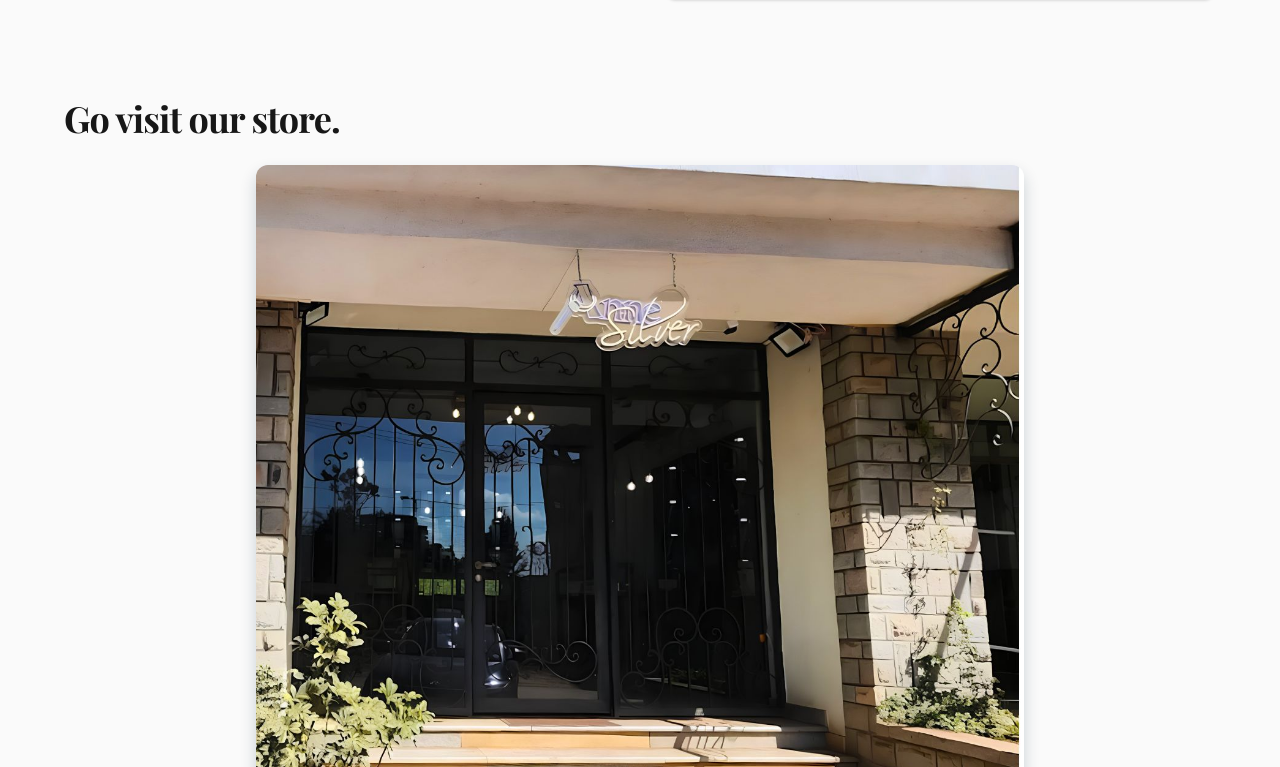
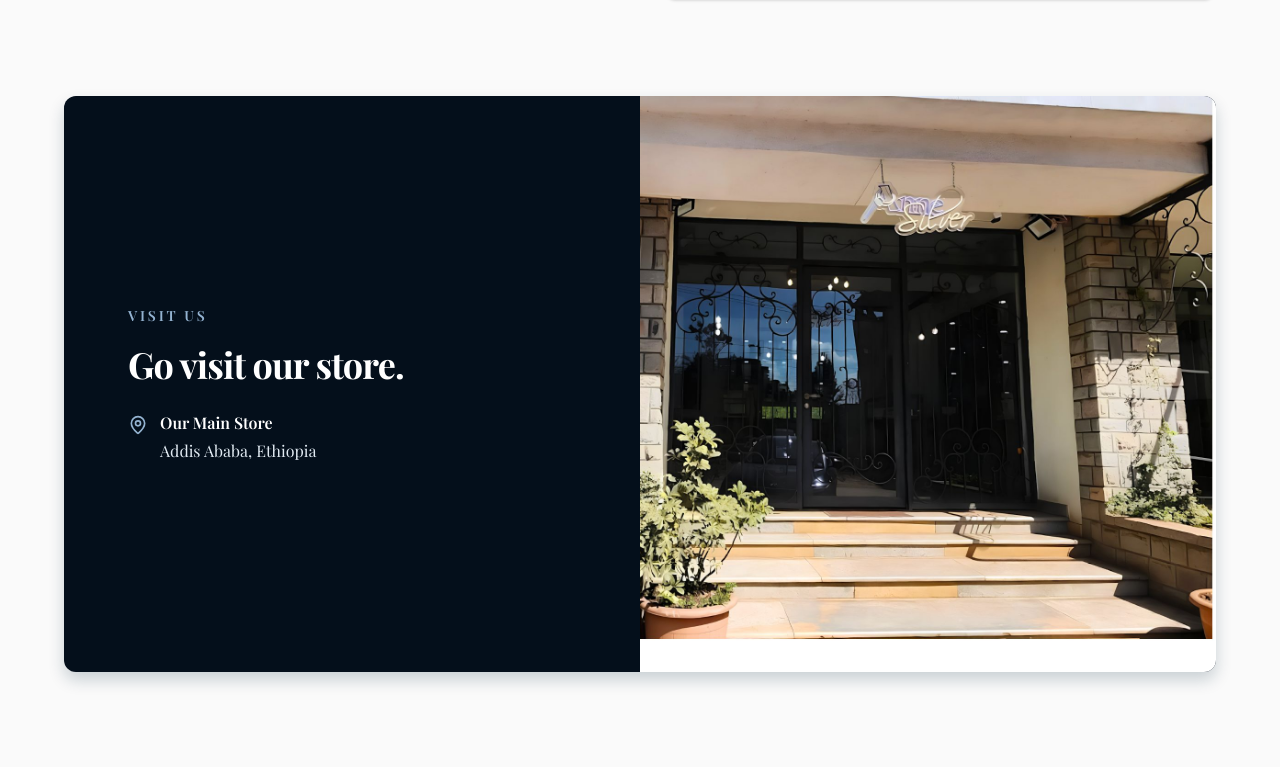
Before and after one commit to briggsdavis/anne, a Next.js app: page /contact in a window 1280 px wide. Shown: the part 1613-2380 px from the top of the page. Built offline with nearby package versions, Linux system fonts and the light colour scheme; no server answers; a web font is replaced by a local one.

Commit message:
Redesign contact store visit section

```diff
--- a/src/app/contact/page.tsx
+++ b/src/app/contact/page.tsx
@@ -174,18 +174,31 @@ export default function ContactPage() {
             whileInView={{ opacity: 1, y: 0 }}
             viewport={{ once: true, amount: 0.2 }}
             transition={{ duration: 0.8 }}
+            className="grid overflow-hidden rounded-xl bg-primary-900 shadow-primary-lg lg:grid-cols-2"
           >
-            <h2 className="mb-6 text-3xl font-bold text-neutral-900 md:text-4xl">
-              Go visit our store.
-            </h2>
-            <div className="mx-auto max-w-3xl overflow-hidden rounded-xl shadow-primary-lg">
+            <div className="flex flex-col justify-center px-8 py-12 text-white md:px-12 lg:px-16">
+              <p className="mb-4 text-sm font-semibold tracking-[0.2em] text-primary-300 uppercase">
+                Visit us
+              </p>
+              <h2 className="mb-6 text-3xl font-bold text-white md:text-4xl">
+                Go visit our store.
+              </h2>
+              <div className="flex items-start gap-3 text-primary-100">
+                <MapPin className="mt-1 h-5 w-5 flex-shrink-0 text-primary-300" />
+                <div>
+                  <p className="mb-1 font-semibold text-white">Our Main Store</p>
+                  <p className="mb-0">Addis Ababa, Ethiopia</p>
+                </div>
+              </div>
+            </div>
+
+            <div className="relative aspect-square min-h-[22rem] lg:min-h-0">
               <Image
                 src="/anne-silver-exterior.jpg"
                 alt="Exterior entrance of the Anne Silver store"
-                width={1254}
-                height={1254}
-                sizes="(min-width: 768px) 768px, 100vw"
-                className="h-auto w-full"
+                fill
+                sizes="(min-width: 1024px) 50vw, 100vw"
+                className="object-cover"
               />
             </div>
           </motion.div>
```
